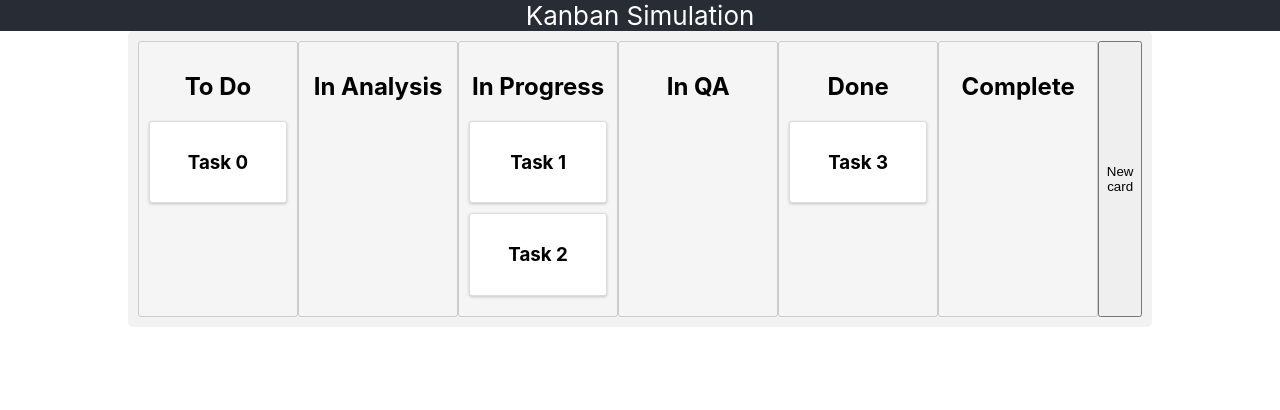
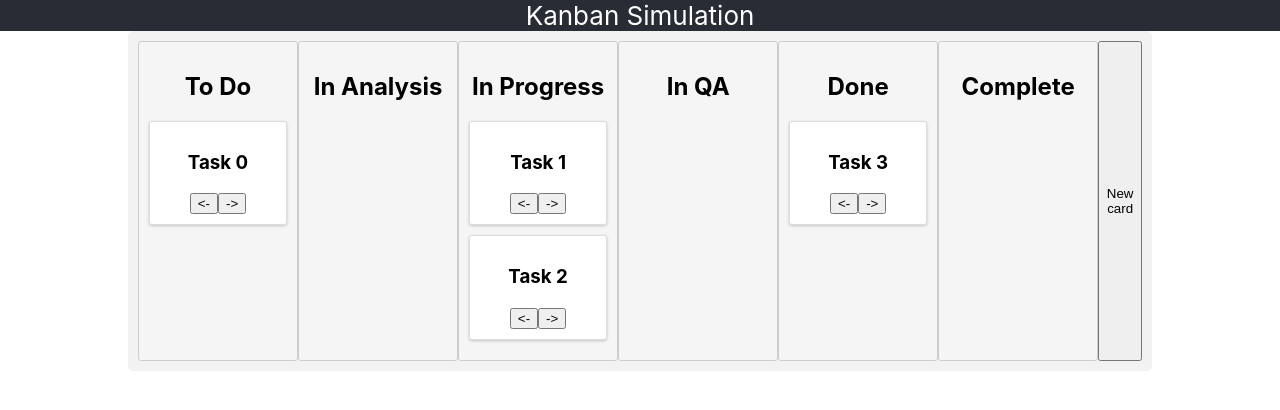
Before and after one commit to JimBobBirnie/kanboard-react, a React (Create React App) app: page / in a window 1280 px wide. Shown: the top 410 px of the page. Built offline with nearby package versions, Linux system fonts and the light colour scheme.

Commit message:
added move buttons to cards

```diff
--- a/src/TaskCard.js
+++ b/src/TaskCard.js
@@ -6,7 +6,8 @@ const TaskCard = (props) => {
 
         <div key={props.task.id} className="task">
             <h3>{props.task.title}</h3>
-
+            <button>&lt;-</button>
+            <button>-&gt;</button>
         </div>
     );
 
```
